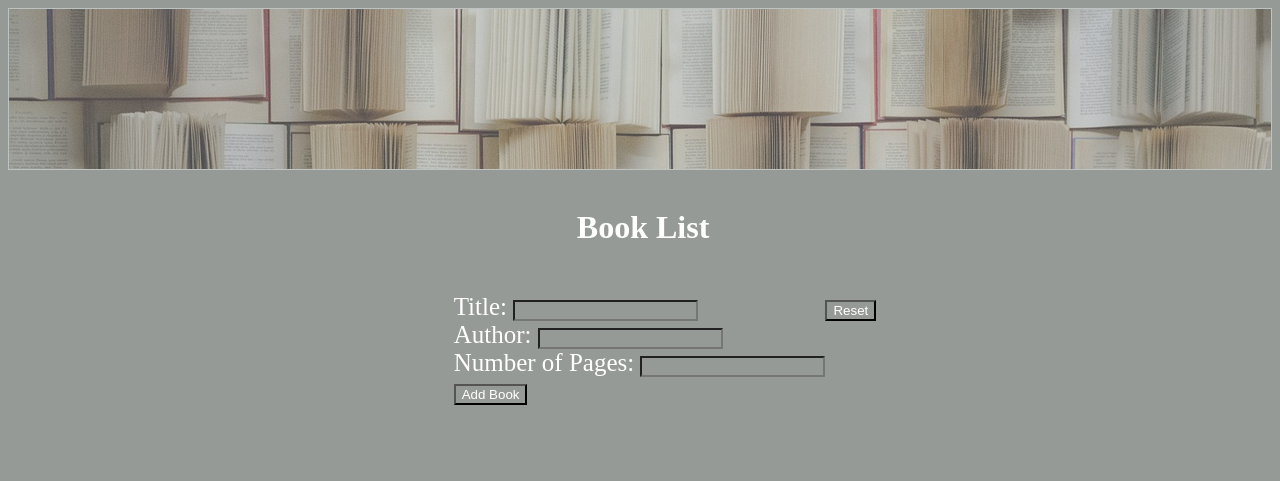
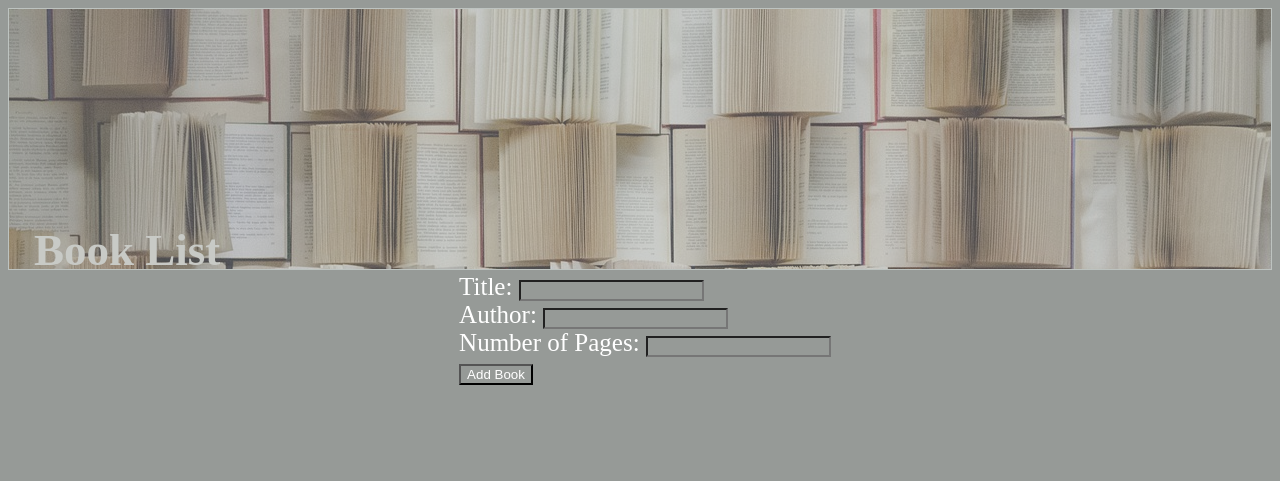
Before and after one commit to Dev-J0/book-library, a website: page index.html in a window 1280 px wide. Drawn offline with Linux system fonts and the light colour scheme.

Commit message:
changed reset button

```diff
--- a/index.html
+++ b/index.html
@@ -1,15 +1,13 @@
 <!DOCTYPE html>
+<html>
 <head>
     <meta charset="UTF-8">
     <meta name="viewport" content="width=device-width, initial-scale=1.0">
     <title>Library of Books</title>
     <link rel="stylesheet" href="./style.css">
 </head>
-<div>
+<body>
     <div class="titleContainer">
-    </div>
-    <br>
-    <div class="bookListContainer">
         <h1>Book List</h1>
     </div>
 
@@ -27,19 +25,15 @@
         </div>
         <div class="listContainer">
             <ul id="bookList"></ul>
-                <button id="resetButton">Reset</button>
+            <button id="resetButton" class="hidden">Reset</button>
         </div>
     </div>
 
+    <script>
 
-
-
-  <script>
-        // Function to handle form submission
         function handleFormSubmit(event) {
             event.preventDefault();
 
-            // Get input values
             const titleInput = document.getElementById("title");
             const authorInput = document.getElementById("author");
             const pagesInput = document.getElementById("pages");
@@ -55,19 +49,18 @@
                 pages: pages
             };
 
-            // Retrieve existing books from local storage or initialize empty array
+
             const books = JSON.parse(localStorage.getItem("books")) || [];
 
-            // Add new book to the array
             books.push(book);
 
-            // Store updated book list in local storage
+
             localStorage.setItem("books", JSON.stringify(books));
 
-            // Display book details
+
             displayBookDetails();
 
-            // Reset form inputs
+
             titleInput.value = "";
             authorInput.value = "";
             pagesInput.value = "";
@@ -87,23 +80,28 @@
                 listItem.textContent = `Title: ${book.title}, Author: ${book.author}, Pages: ${book.pages}`;
                 bookList.appendChild(listItem);
             });
+
+            // Show or hide reset button based on the number of books
+            const resetButton = document.getElementById("resetButton");
+            if (books.length > 0) {
+                resetButton.classList.remove("hidden");
+            } else {
+                resetButton.classList.add("hidden");
+            }
         }
 
-        // Function to reset book list and local storage
         function resetBooks() {
             localStorage.removeItem("books");
             displayBookDetails();
         }
 
-        // Add event listener to form submission
         const bookForm = document.getElementById("bookForm");
         bookForm.addEventListener("submit", handleFormSubmit);
 
-        // Add event listener to reset button
+
         const resetButton = document.getElementById("resetButton");
         resetButton.addEventListener("click", resetBooks);
 
-        // Display initial book details on page load
         displayBookDetails();
     </script>
 </body>
--- a/style.css
+++ b/style.css
@@ -12,11 +12,19 @@
     border: 1px ridge #E5ECE9;
     color: #0c0c0c;
     opacity: 0.5;
-    height: 150px;
+    height: 250px;
 }
 
 
+h1 {
+   position: fixed;
+   margin-left: 20px;
+   margin-top: 210px;
+   background: none;
+   color: rgb(250, 250, 245);
+   font-size: 45px;
 
+}
 
 
 #mainContainer {
@@ -46,3 +54,7 @@
     margin-left: 45%;
 
 }
+
+.hidden {
+    display: none;
+}
```
Lines whose indentation alone changed are shown as unchanged.
